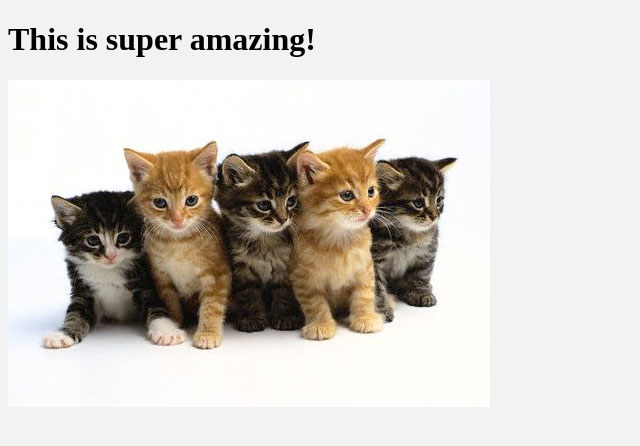
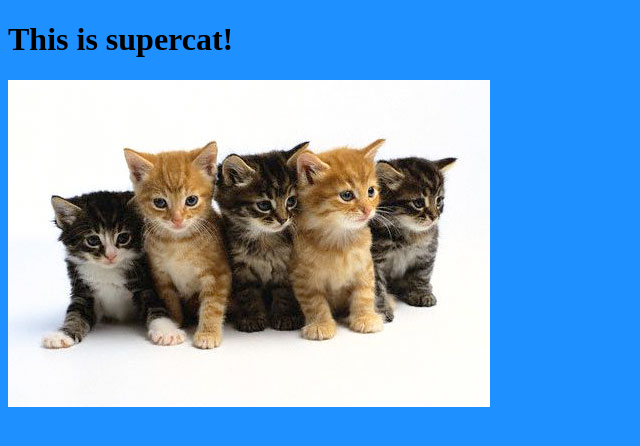
Before and after one commit to bobbypriam/super-amazing, a plain HTML site: page index.html in a window 1280 px wide. Shown: the whole page, without its empty margins (0-640 px from the left). Drawn offline with Linux system fonts and the light colour scheme.

Commit message:
diubah warna background menjadi biru

```diff
--- a/index.html
+++ b/index.html
@@ -9,7 +9,7 @@
   </head>
   <body>
     <div class="main">
-      <h1>This is super amazing!</h1>
+      <h1>This is supercat!</h1>
       <p><img src="kittens.jpg" alt="Kittens!" /></p>
     </div>
   </body>
--- a/main.css
+++ b/main.css
@@ -1,3 +1,3 @@
 body {
-  background-color: #f1f2f2;
+  background-color: #1E90FF;
 }
```
